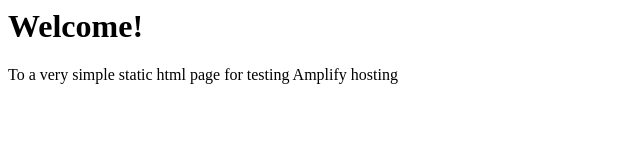
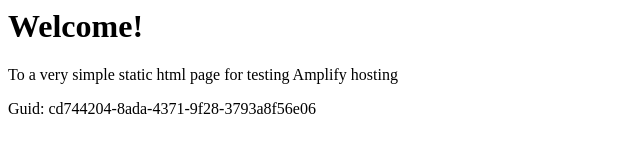
Before and after one commit to aws-aemilia-hkg/Github-PR-Commit-Integration-Test-DoNotTouch-GithubWebhookPreviewCanaryTest-v1-prod-ap-east-1, a website: page src/index.html in a window 1280 px wide. Shown: the whole page, without its empty margins (0-640 px from the left). Drawn offline with Linux system fonts and the light colour scheme.

Commit message:
commit from integ tests

```diff
--- a/src/index.html
+++ b/src/index.html
@@ -1,3 +1,5 @@
+
+
 <html lang="en">
 
 <head>
@@ -10,6 +12,6 @@
 <body>
     <h1>Welcome!</h1>
     <p>To a very simple static html page for testing Amplify hosting</p>
-</body>
+    <p>Guid: cd744204-8ada-4371-9f28-3793a8f56e06</p></body>
 
 </html>
```
